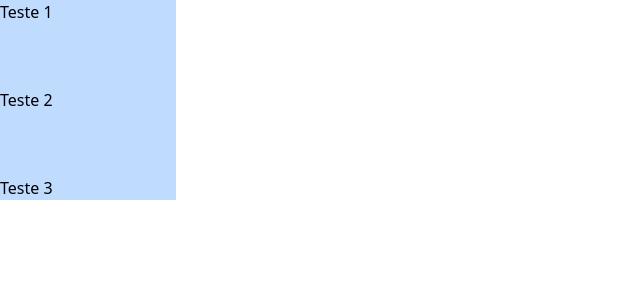
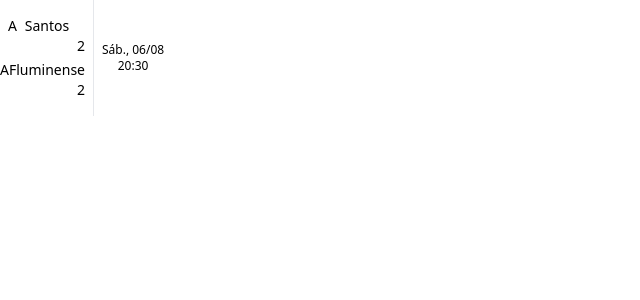
Before and after one commit to dan-vlima/brasileirao-board, a Next.js app: page / in a window 1280 px wide. Shown: the top 300 px of the page, without its empty margins (0-640 px from the left). Built offline with nearby package versions, Linux system fonts and the light colour scheme; no server answers.

Commit message:
feat: create MatchCard layout and grid components

```diff
--- a/src/components/index.ts
+++ b/src/components/index.ts
@@ -1,3 +1,3 @@
-import Teste from "./teste";
+import Teste from "./match-card";
 
 export { Teste }
--- /dev/null
+++ b/src/components/match-card.tsx
@@ -0,0 +1,31 @@
+import { Column, Row, Text } from "./toolkit";
+import GridColumn from "./toolkit/grid-column";
+import GridRow from "./toolkit/grid-row";
+
+const MatchCard = ({}) => {
+  return (
+    <>
+      <Row>
+        <GridRow amount="2" className="pr-2 border-r gap-y-1 text-sm py-4">
+          <GridColumn amount="4" className="max-w-[175px]">
+            <Text className="justify-self-center">A</Text>
+            <Text className="col-span-1">Santos</Text>
+            <Text className=" justify-self-end col-span-2">2</Text>
+          </GridColumn>
+          <GridColumn amount="4" className="max-w-[175px]">
+            <Text className="justify-self-center">A</Text>
+            <Text className="col-span-1">Fluminense</Text>
+            <Text className="justify-self-end col-span-2">2</Text>
+          </GridColumn>
+        </GridRow>
+        <Column className="text-xs pl-2 items-center justify-center">
+          <Text>Sáb., 06/08</Text>
+          <Text>20:30</Text>
+        </Column>
+      </Row>
+    </>
+
+  );
+};
+
+export default MatchCard;
--- a/src/components/teste.tsx
+++ /dev/null
@@ -1,15 +0,0 @@
-import { Column, Text } from "./toolkit"
-
-const Teste = () => {
-    return (
-      <div className="w-44">
-      <Column className=" space-y-16 bg-blue-200 w-full">
-      <Text>Teste 1</Text>
-      <Text>Teste 2</Text>
-      <Text>Teste 3</Text>
-    </Column></div>
-
-    )
-  }
-
-  export default Teste
--- /dev/null
+++ b/src/components/toolkit/grid-column.tsx
@@ -0,0 +1,24 @@
+import { classNames } from '../../core/helpers/class-names'
+import React from 'react'
+
+export type GridColumnElementType = 'div' | 'section'
+export interface GridColumnProps extends React.HTMLAttributes<HTMLDivElement> {
+  as?: GridColumnElementType
+  amount: string
+}
+
+const Column: React.FC<GridColumnProps> = ({
+  className,
+  as = 'div',
+  children,
+  amount,
+  ...props
+}) => {
+  return React.createElement(
+    as,
+    { ...props, className: classNames(`grid grid-cols-${amount}`, className) },
+    children
+  )
+}
+
+export default Column
--- /dev/null
+++ b/src/components/toolkit/grid-row.tsx
@@ -0,0 +1,10 @@
+import { classNames } from '../../core/helpers/class-names'
+
+export interface GridRowProps extends React.HTMLAttributes<HTMLDivElement> {
+  amount: string
+}
+const GridRow: React.FC<GridRowProps> = ({ className, amount, ...props }) => (
+  <div className={classNames(`grid grid-rows-${amount}`, className)} {...props} />
+)
+
+export default GridRow
--- a/src/pages/index.tsx
+++ b/src/pages/index.tsx
@@ -1,6 +1,6 @@
 import type { NextPage } from 'next'
 import Head from 'next/head'
-import { Teste } from '../components'
+import MatchCard from '../components/match-card'
 import { useGetAllChampionshipData } from '../hooks'
 
 
@@ -10,7 +10,7 @@
   console.log(championshipData)
 
   return (
-    <Teste/>
+    <MatchCard/>
   )
 }
 
```
